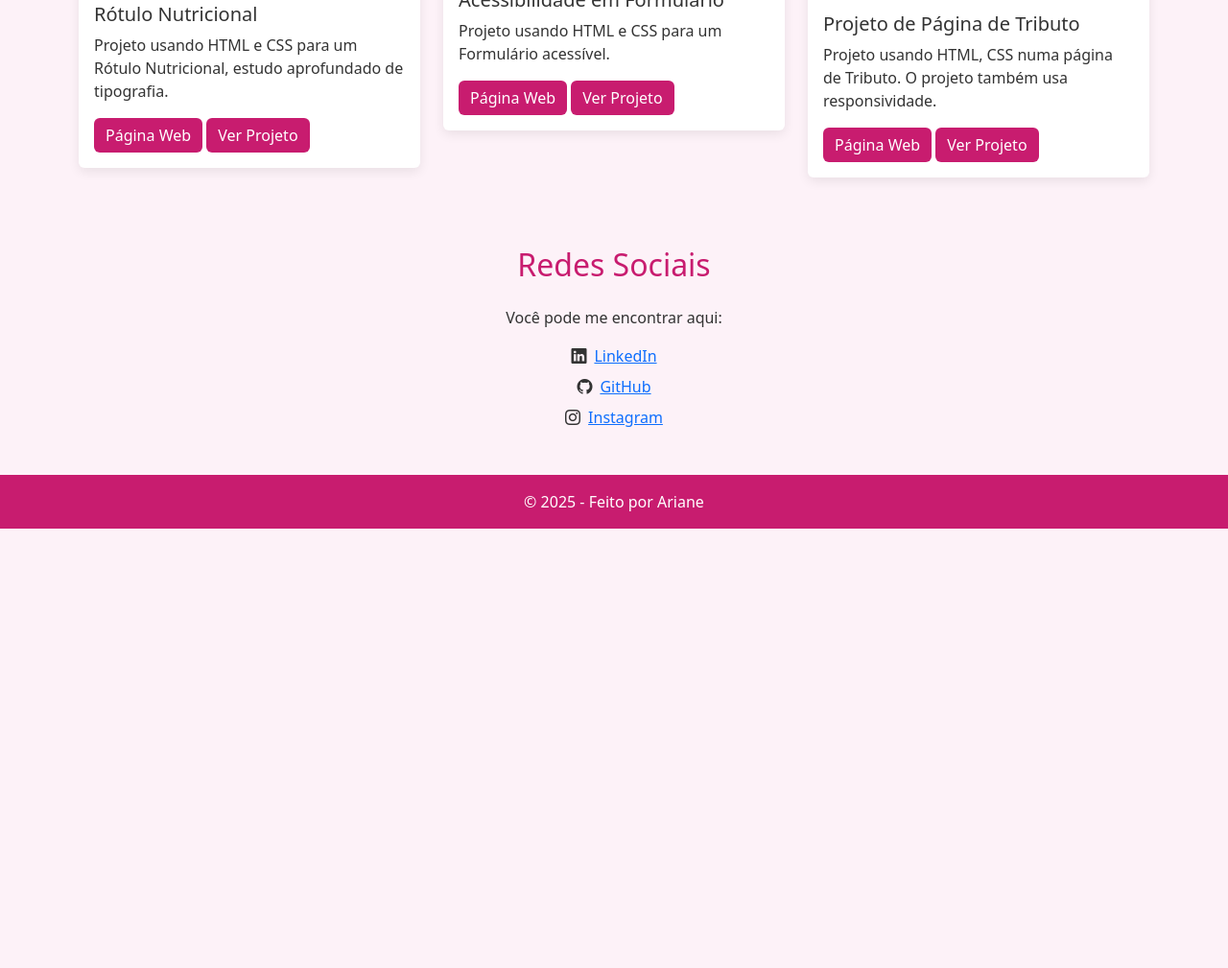
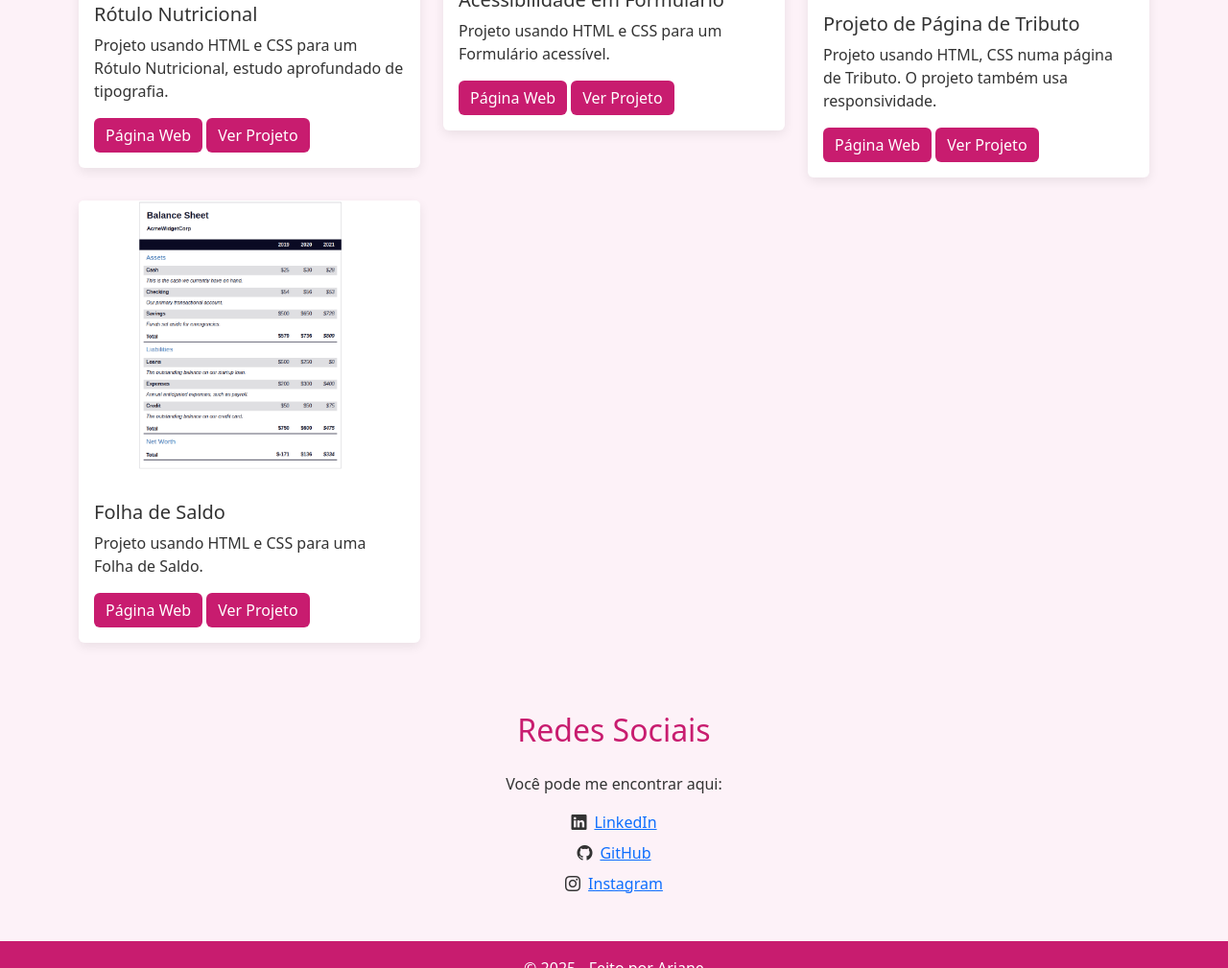
Before and after one commit to ArianeSilva10/portifolio, a plain HTML site: page index.html in a window 1280 px wide. Shown: the part 2601-3610 px from the top of the page at 96% size. Before the commit the page ends 3152 px from the top, so only its background shows below. Drawn offline with nearby package versions, Linux system fonts and the light colour scheme.

Commit message:
update folha de Saldo

```diff
--- a/index.html
+++ b/index.html
@@ -276,6 +276,18 @@
         </div>
       </div>
       <!--  duplicar este bloco  -->
+      <div class="col-md-4 mb-4">
+        <div class="card">
+          <img src="img/projeto13.png" class="card-img-top" alt="Folha de Saldo">
+          <div class="card-body">
+            <h5 class="card-title">Folha de Saldo</h5>
+            <p class="card-text">Projeto usando HTML e CSS para uma Folha de Saldo.</p>
+            <a href="https://arianesilva10.github.io/miniProjeto_iniciante_front-end_folha_de_saldo/" class="btn btn-primary">Página Web</a>
+            <a href="https://github.com/ArianeSilva10/miniProjeto_iniciante_front-end_folha_de_saldo" class="btn btn-primary">Ver Projeto</a>
+          </div>
+        </div>
+      </div>
+      <!--  duplicar este bloco  -->
     </div>
 
   </section>
```
Also changed, not shown: img/projeto13.png (added).
